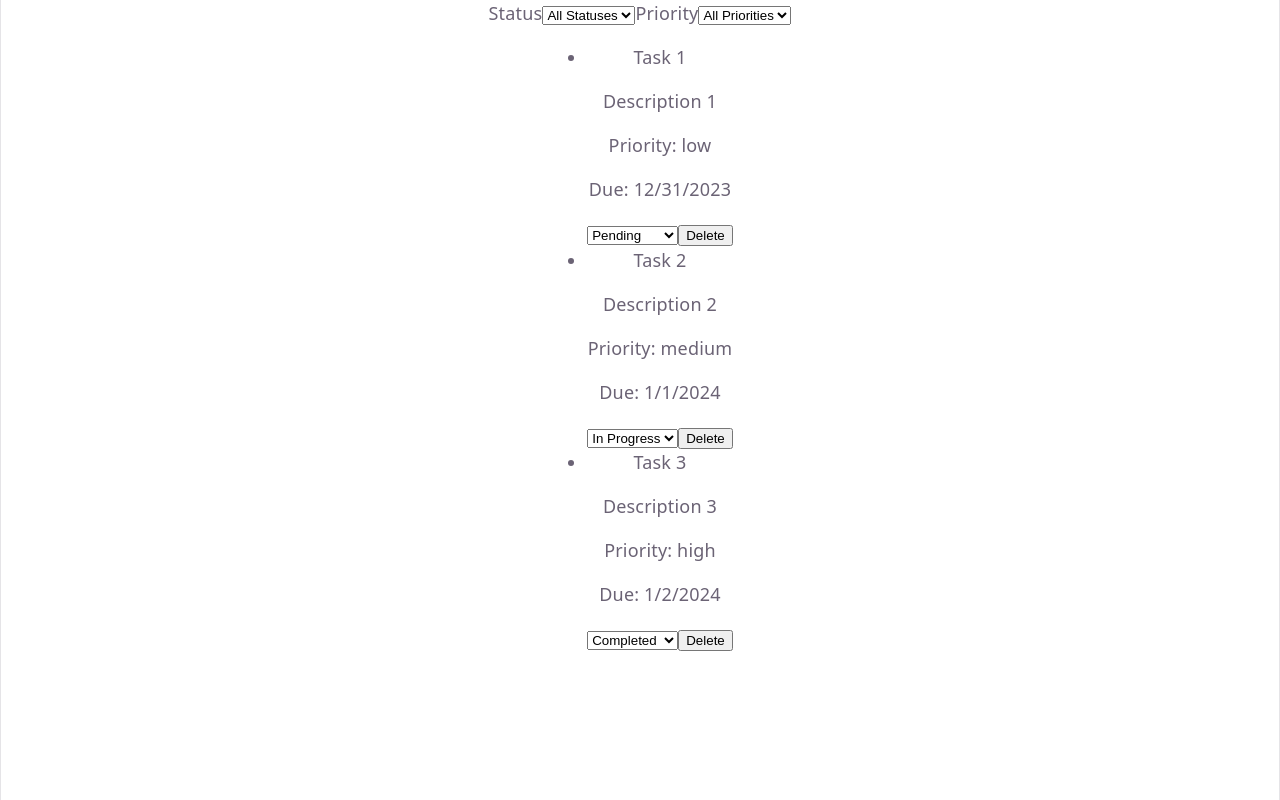
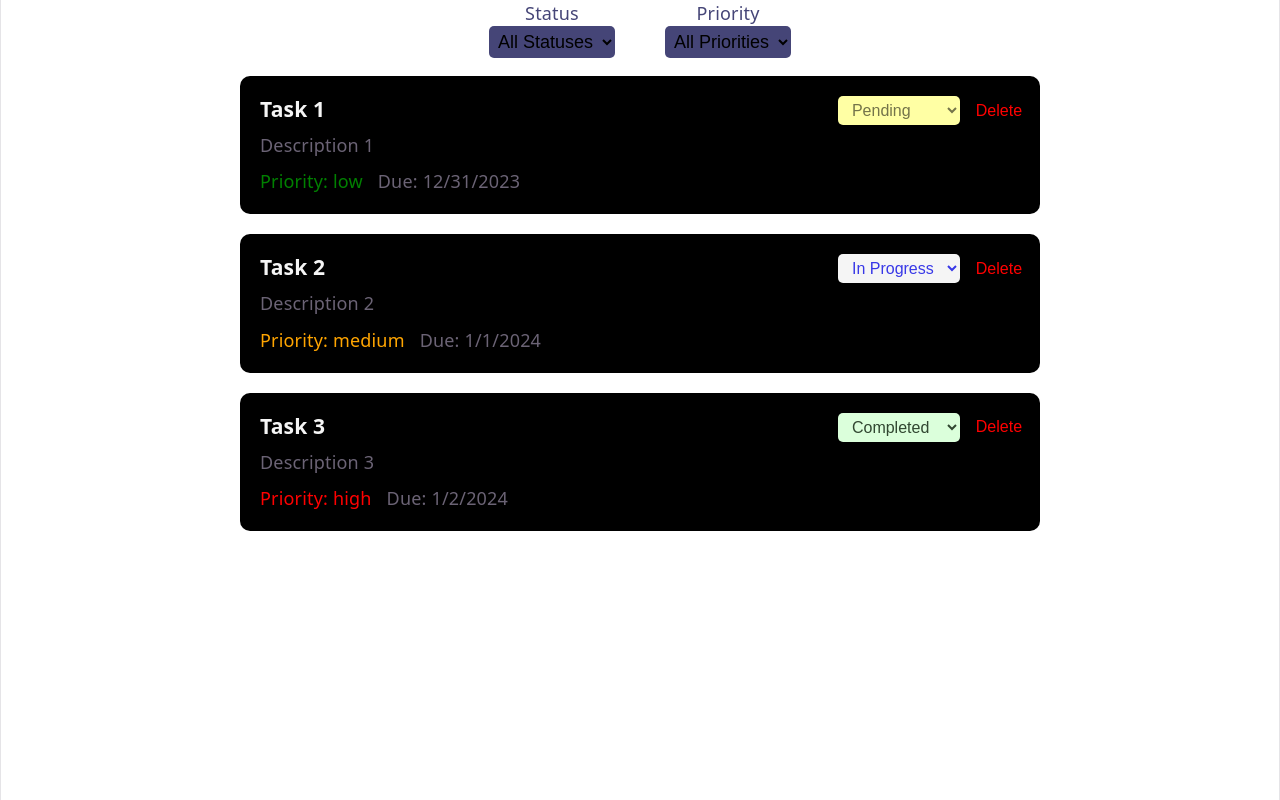
Before and after one commit to IsaacJCarnes/perscholas-lab9.3, a React (Vite) app: page / in a window 1280 px wide. Built offline with nearby package versions, Linux system fonts and the light colour scheme.

Commit message:
Added styling for components

```diff
--- a/src/App.css
+++ b/src/App.css
@@ -0,0 +1,22 @@
+#FilterForm{
+    display: grid;
+    grid-template-columns: 1fr 1fr;
+    column-gap: 50px;
+
+}
+
+#FilterForm label{
+    grid-row-start: 0;
+    grid-row-end: 1;
+    font-size: large;
+    color:rgb(69, 69, 119);
+    font-weight: 400;
+}
+
+#FilterForm select{
+    border: none;
+    padding: 5px;
+    background-color: rgb(69, 69, 119);
+    font-size: large;
+    border-radius: 5px;
+}
--- a/src/App.tsx
+++ b/src/App.tsx
@@ -29,6 +29,7 @@ const taskArray: Array<Task> = [
     dueDate: "1/2/2024",
   },
 ];
+
 function App() {
   function onStatusChange(id: string, status: string) {
     console.log(id, status);
--- a/src/components/TaskFilter/TaskFilter.tsx
+++ b/src/components/TaskFilter/TaskFilter.tsx
@@ -10,7 +10,7 @@ export const TaskFilter = (props: TaskFilterProps) => {
     props.onFilterChange(filter);
   }
   return (
-    <form onChange={(e) => formChangeEvent(e)}>
+    <form onChange={(e) => formChangeEvent(e)} id="FilterForm">
       <label>Status</label>
       <select name="status">
         <option value="">All Statuses</option>
--- /dev/null
+++ b/src/components/TaskItem/TaskItem.css
@@ -0,0 +1,81 @@
+.taskItem{
+    position: relative;
+    list-style: none;
+    width: auto;
+    display: flex;
+    flex-direction: column;
+    align-items: start;
+    padding: 20px;
+    background-color: black;
+    border-radius: 10px;
+    gap: 10px;
+}
+
+.taskItem *{
+    margin: 0px;
+    padding: 0px;
+}
+
+.taskItem h3{
+    color: whitesmoke;
+}
+
+.description{
+    font-size: large;
+}
+
+.taskStats{
+    display: flex;
+    gap: 15px;
+}
+
+.priority.high{
+    color: red;
+}
+
+.priority.medium{
+    color: orange;
+}
+
+.priority.low{
+    color: green;
+}
+
+
+.taskToolbar{
+    display: flex;
+    justify-content: space-around;
+    width: 200px;
+    position: absolute;
+    right: 10px;
+    top: 20px;
+}
+
+.taskToolbar button{
+    background: unset;
+    border: none;
+    color: red;
+    font-size: medium;
+}
+
+.taskToolbar select{
+    font-size: medium;
+    padding: 5px 10px;
+    border-radius: 5px;
+    border: unset;
+}
+
+.taskToolbar select.pending{
+    background-color: rgb(255, 255, 164);
+    color: rgb(116, 116, 74);
+}
+
+.taskToolbar select.in-progress{
+    background-color: whitesmoke;
+    color: rgb(56, 56, 231);
+}
+
+.taskToolbar select.completed{
+    background-color: rgb(219, 255, 219);
+    color: rgb(49, 71, 49);
+}
--- a/src/components/TaskItem/TaskItem.tsx
+++ b/src/components/TaskItem/TaskItem.tsx
@@ -1,19 +1,21 @@
 import type { TaskStatus, TaskItemProps } from "../../types";
+import "./TaskItem.css";
 
 export const TaskItem = (props: TaskItemProps) => {
   return (
-    <li data-id={props.task.id}>
-      <span>{props.task.title}</span>
-      <p>{props.task.description}</p>
-      <div>
-        <p>Priority: {props.task.priority}</p> <p>Due: {props.task.dueDate}</p>
+    <li data-id={props.task.id} className="taskItem">
+      <h3 className="txt-cw txt-lg txt-w7">{props.task.title}</h3>
+      <p className="description">{props.task.description}</p>
+      <div className="taskStats">
+        <p className={"priority " + props.task.priority}>Priority: {props.task.priority}</p> <p className="dueDate">Due: {props.task.dueDate}</p>
       </div>
-      <div>
+      <div className="taskToolbar">
         <select
           defaultValue={props.task.status}
           onChange={(e) =>
             props.onStatusChange(props.task.id, e.target.value as TaskStatus)
           }
+          className={props.task.status}
         >
           <option value={"pending"}>Pending</option>
           <option value={"in-progress"}>In Progress</option>
--- /dev/null
+++ b/src/components/TaskList/TaskList.css
@@ -0,0 +1,8 @@
+#TaskList{
+    width: 100%;
+    max-width: 800px;
+    display: flex;
+    flex-direction: column;
+    gap: 20px;
+    padding: 0px;
+}
--- a/src/components/TaskList/TaskList.tsx
+++ b/src/components/TaskList/TaskList.tsx
@@ -1,9 +1,10 @@
 import type { TaskListProps } from "../../types";
 import { TaskItem } from "../TaskItem/TaskItem";
+import "./TaskList.css"
 
 export const TaskList = (props: TaskListProps) => {
   return (
-    <ul>
+    <ul id="TaskList">
       {props.tasks.map((task) => (
         <TaskItem
           task={task}
```
